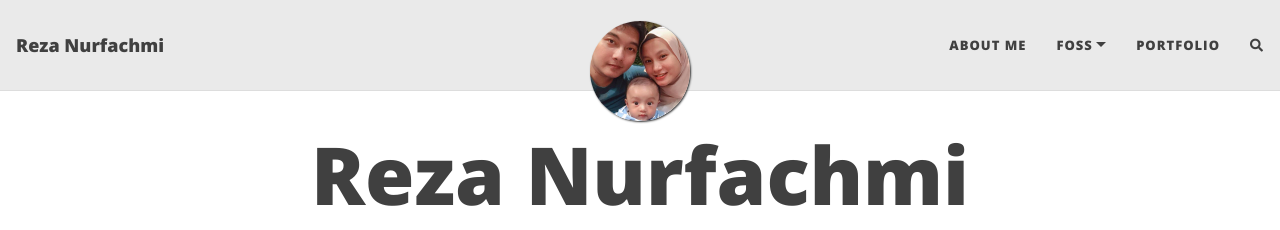
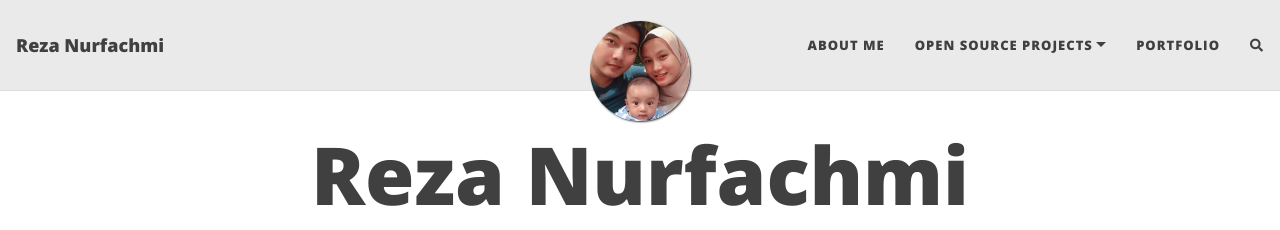
Before and after one commit to AaEzha/AaEzha.github.io, a Jekyll site: the page built from index.html, in a window 1280 px wide. Shown: the top 230 px of the page. Built offline with Jekyll 4.4.1, drawn with Linux system fonts in a browser that asks for light colours; nearby versions of some CDN libraries; the list of posts is cut into pages by our own code; comment, search, counter and statistics services are not loaded.

Commit message:
config: page change

```diff
--- a/_config.yml
+++ b/_config.yml
@@ -15,7 +15,7 @@ author: Reza Nurfachmi
 
 navbar-links:
   About Me: "aboutme"
-  FOSS:
+  Open Source Projects:
     - Laravel + SB Admin 2: "https://github.com/AaEzha/Laravel---SB-Admin-2---Fortify"
     - Laravel + AdminLTE 3: "https://github.com/AaEzha/Laravel---AdminLTE-3---Fortify"
     - CodeIgniter 3 + SB Admin 2: "https://github.com/AaEzha/ci3-sbadmin2"
```
